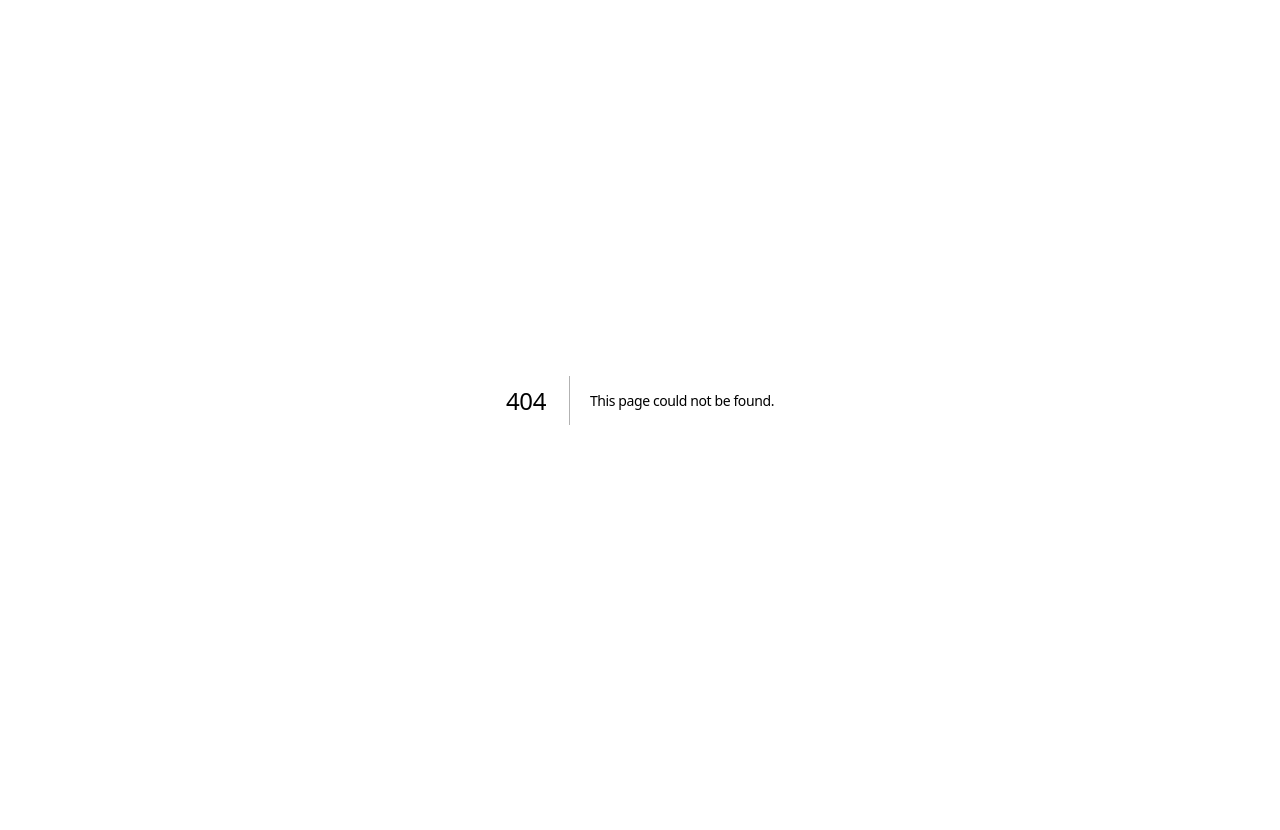
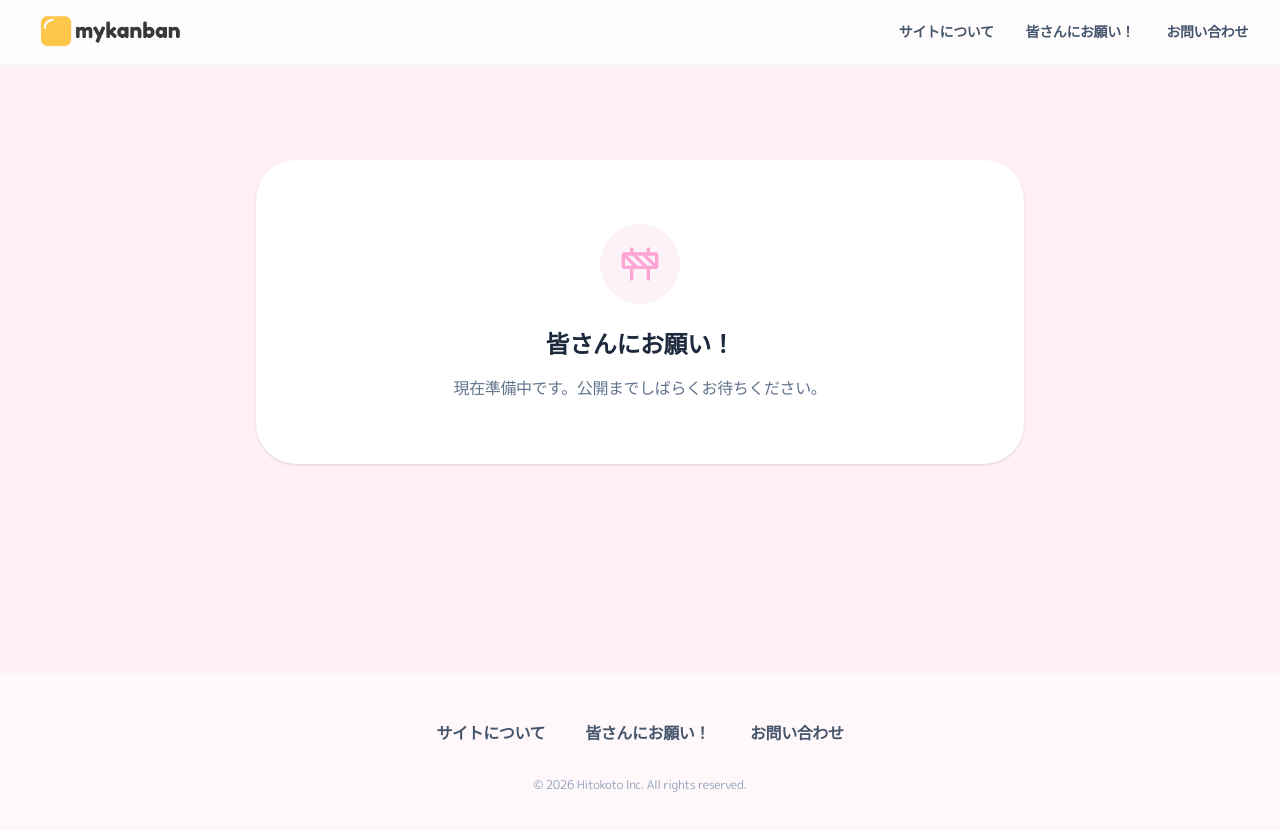
Before and after one commit to komi0929/mykanban, a Next.js app: page /requests in a window 1280 px wide. Before the commit this address had no page. Shown: the top 830 px of the page. Before the commit the page ends 800 px from the top, so only its background shows below. Built offline with nearby package versions, Linux system fonts and the light colour scheme.

Commit message:
feat: restructure global navigation menu

```diff
--- /dev/null
+++ b/src/app/about-site/page.tsx
@@ -0,0 +1,29 @@
+
+import { SiteHeader } from "@/components/site-header"
+import { SiteFooter } from "@/components/site-footer"
+import { Construction } from "lucide-react"
+
+export const metadata = {
+  title: 'サイトについて - MyKanban',
+  description: 'このサイトについて',
+}
+
+export default function AboutSitePage() {
+  return (
+    <main className="min-h-screen w-full bg-[#f0f4f8]">
+      <SiteHeader />
+
+      <div className="container mx-auto px-4 py-32 sm:py-40">
+        <div className="max-w-3xl mx-auto bg-white rounded-[40px] p-8 sm:p-16 shadow-sm text-center">
+            <div className="bg-slate-100 w-20 h-20 rounded-full flex items-center justify-center mx-auto mb-6">
+                <Construction className="text-slate-400 w-10 h-10" />
+            </div>
+            <h1 className="text-2xl font-bold text-slate-800 mb-4">サイトについて</h1>
+            <p className="text-slate-500">現在準備中です。公開までしばらくお待ちください。</p>
+        </div>
+      </div>
+
+      <SiteFooter />
+    </main>
+  )
+}
--- /dev/null
+++ b/src/app/contact/page.tsx
@@ -0,0 +1,29 @@
+
+import { SiteHeader } from "@/components/site-header"
+import { SiteFooter } from "@/components/site-footer"
+import { Mail } from "lucide-react"
+
+export const metadata = {
+  title: 'お問い合わせ - MyKanban',
+  description: 'お問い合わせはこちら',
+}
+
+export default function ContactPage() {
+  return (
+    <main className="min-h-screen w-full bg-[#f8fcf0]">
+      <SiteHeader />
+
+      <div className="container mx-auto px-4 py-32 sm:py-40">
+        <div className="max-w-3xl mx-auto bg-white rounded-[40px] p-8 sm:p-16 shadow-sm text-center">
+            <div className="bg-emerald-50 w-20 h-20 rounded-full flex items-center justify-center mx-auto mb-6">
+                <Mail className="text-emerald-300 w-10 h-10" />
+            </div>
+            <h1 className="text-2xl font-bold text-slate-800 mb-4">お問い合わせ</h1>
+            <p className="text-slate-500">現在準備中です。公開までしばらくお待ちください。</p>
+        </div>
+      </div>
+
+      <SiteFooter />
+    </main>
+  )
+}
--- a/src/app/omamori/page.tsx
+++ /dev/null
@@ -1,49 +0,0 @@
-
-import { SiteHeader } from "@/components/site-header"
-import { SiteFooter } from "@/components/site-footer"
-import { PwaInstallButton } from "@/components/pwa-install-button"
-
-export const metadata = {
-  title: 'お守りに！？ - MyKanban',
-  description: 'ホーム画面に追加するといいことがあるかも？',
-}
-
-export default function OmamoriPage() {
-  return (
-    <main className="min-h-screen w-full bg-[#fff0f5]">
-      <SiteHeader />
-
-      <div className="container mx-auto px-4 py-32 sm:py-40">
-
-        {/* Content Card */}
-        <div className="max-w-xl mx-auto bg-white rounded-[40px] p-8 sm:p-12 shadow-sm text-center">
-
-            {/* Omamori Icon or similar playful graphic can go here if needed, for now just brand icon or skipped based on about page logic */}
-            {/* User removed logo from about page, maybe keep it clean here or add playful emoji */}
-            <div className="mb-6 text-6xl">
-                🔮
-            </div>
-
-            <h1 className="text-3xl font-bold text-slate-800 mb-8 font-(--font-fredoka)">
-                お守りに！？
-            </h1>
-
-            <div className="space-y-8 font-medium text-slate-600 leading-relaxed text-lg mb-12">
-                <p>
-                    このサイトをスマホのホーム画面に追加すると、<br className="hidden sm:block"/>
-                    いいことがきっと起こるとか起こらないとか言われています！
-                </p>
-            </div>
-
-            <div className="relative pb-6">
-                <PwaInstallButton />
-            </div>
-
-        </div>
-
-      </div>
-
-      <SiteFooter />
-    </main>
-  )
-}
--- /dev/null
+++ b/src/app/requests/page.tsx
@@ -0,0 +1,29 @@
+
+import { SiteHeader } from "@/components/site-header"
+import { SiteFooter } from "@/components/site-footer"
+import { Construction } from "lucide-react"
+
+export const metadata = {
+  title: '皆さんにお願い！ - MyKanban',
+  description: '皆さんへのお願い',
+}
+
+export default function RequestsPage() {
+  return (
+    <main className="min-h-screen w-full bg-[#fff0f5]">
+      <SiteHeader />
+
+      <div className="container mx-auto px-4 py-32 sm:py-40">
+        <div className="max-w-3xl mx-auto bg-white rounded-[40px] p-8 sm:p-16 shadow-sm text-center">
+             <div className="bg-pink-50 w-20 h-20 rounded-full flex items-center justify-center mx-auto mb-6">
+                <Construction className="text-pink-300 w-10 h-10" />
+            </div>
+            <h1 className="text-2xl font-bold text-slate-800 mb-4">皆さんにお願い！</h1>
+            <p className="text-slate-500">現在準備中です。公開までしばらくお待ちください。</p>
+        </div>
+      </div>
+
+      <SiteFooter />
+    </main>
+  )
+}
--- a/src/components/site-footer.tsx
+++ b/src/components/site-footer.tsx
@@ -5,11 +5,14 @@ export function SiteFooter() {
     <footer className="py-12 mt-12 border-t border-slate-100 bg-white/50 backdrop-blur-sm">
       <div className="container mx-auto px-4 text-center">
         <div className="flex flex-col sm:flex-row items-center justify-center gap-6 sm:gap-10 mb-8 font-bold text-slate-600">
-          <Link href="/about" className="hover:text-sky-500 transition-colors">
-            自己紹介
+          <Link href="/about-site" className="hover:text-sky-500 transition-colors">
+            サイトについて
           </Link>
-          <Link href="/omamori" className="hover:text-pink-500 transition-colors">
-            お守りに
+          <Link href="/requests" className="hover:text-pink-500 transition-colors">
+            皆さんにお願い！
+          </Link>
+          <Link href="/contact" className="hover:text-emerald-500 transition-colors">
+            お問い合わせ
           </Link>
         </div>
         <div className="text-xs text-slate-400">
--- a/src/components/site-header.tsx
+++ b/src/components/site-header.tsx
@@ -28,11 +28,14 @@ export function SiteHeader() {
 
         {/* Desktop Navigation */}
         <nav className="hidden md:flex items-center gap-8">
-            <Link href="/about" className="text-sm font-bold text-slate-600 hover:text-sky-500 transition-colors">
-                自己紹介
+            <Link href="/about-site" className="text-sm font-bold text-slate-600 hover:text-sky-500 transition-colors">
+                サイトについて
             </Link>
-            <Link href="/omamori" className="text-sm font-bold text-slate-600 hover:text-pink-500 transition-colors">
-                お守りに
+            <Link href="/requests" className="text-sm font-bold text-slate-600 hover:text-pink-500 transition-colors">
+                皆さんにお願い！
+            </Link>
+            <Link href="/contact" className="text-sm font-bold text-slate-600 hover:text-emerald-500 transition-colors">
+                お問い合わせ
             </Link>
         </nav>
 
@@ -48,18 +51,25 @@ export function SiteHeader() {
       {isMenuOpen && (
         <div className="md:hidden absolute top-16 left-0 right-0 bg-white border-b border-slate-100 shadow-xl p-4 flex flex-col gap-4 animate-in slide-in-from-top-2 duration-200">
             <Link
-                href="/about"
+                href="/about-site"
                 className="p-4 rounded-xl bg-slate-50 text-center font-bold text-slate-700 hover:bg-sky-50 hover:text-sky-600 transition-colors"
                 onClick={() => setIsMenuOpen(false)}
             >
-                自己紹介
+                サイトについて
             </Link>
             <Link
-                href="/omamori"
+                href="/requests"
                 className="p-4 rounded-xl bg-slate-50 text-center font-bold text-slate-700 hover:bg-pink-50 hover:text-pink-600 transition-colors"
                 onClick={() => setIsMenuOpen(false)}
             >
-                お守りに
+                皆さんにお願い！
+            </Link>
+            <Link
+                href="/contact"
+                className="p-4 rounded-xl bg-slate-50 text-center font-bold text-slate-700 hover:bg-emerald-50 hover:text-emerald-600 transition-colors"
+                onClick={() => setIsMenuOpen(false)}
+            >
+                お問い合わせ
             </Link>
         </div>
       )}
```
